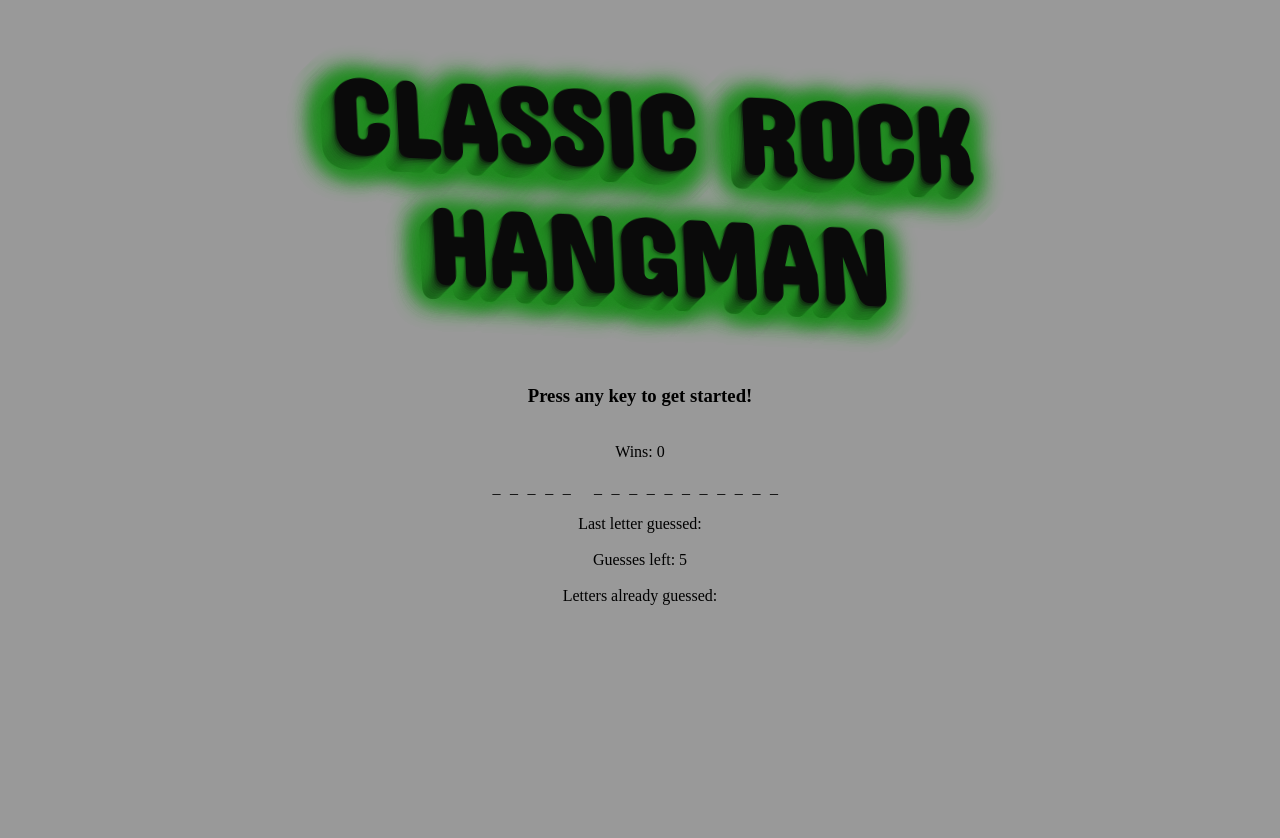
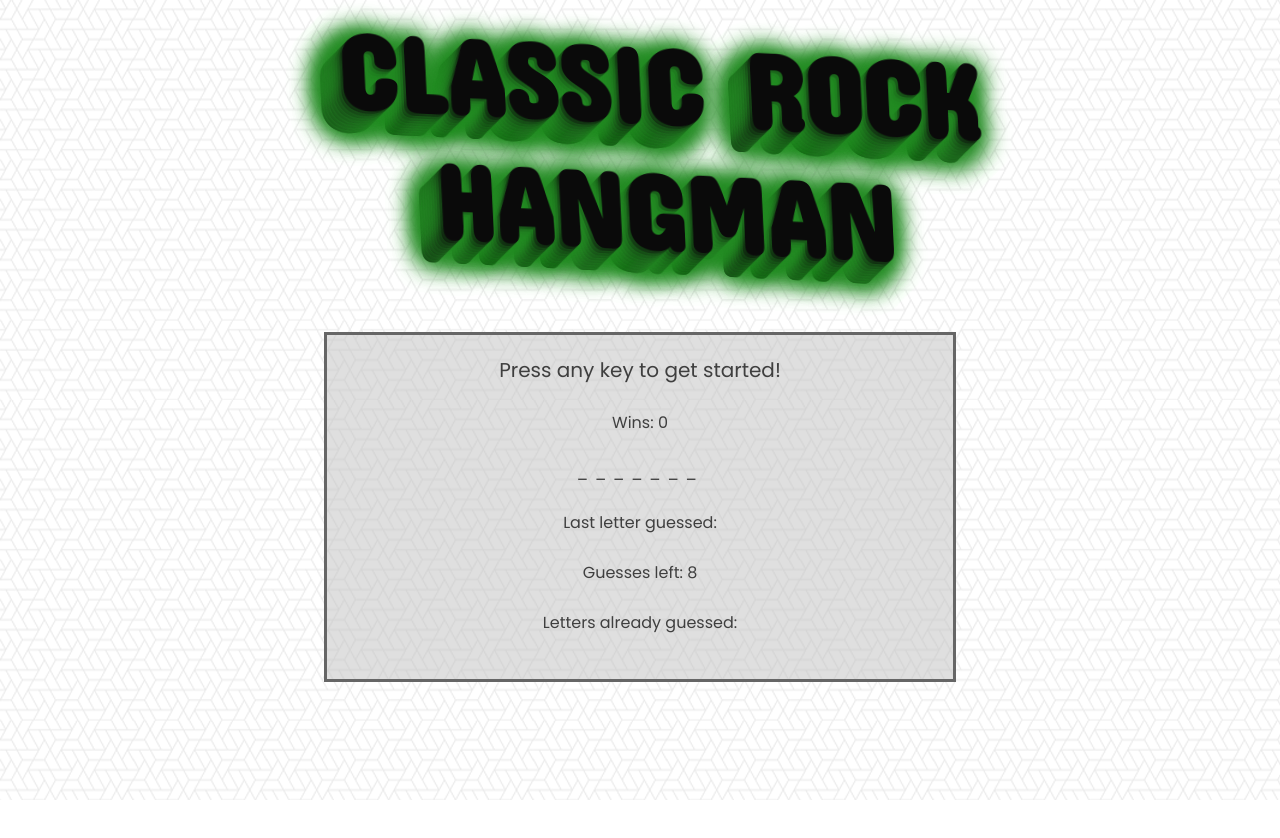
Before and after one commit to mstig/Word-Guess-Game, a plain HTML site: page index.html in a window 1280 px wide. After the commit the page ends 800 px from the top, so only its background shows below. Drawn offline with Linux system fonts and the light colour scheme.

Commit message:
stylized with victory images

```diff
--- a/assets/css/style.css
+++ b/assets/css/style.css
@@ -1,14 +1,41 @@
-@import url(http://fonts.googleapis.com/css?family=Concert+One);
+@import url('https://fonts.googleapis.com/css?family=Concert+One|Poppins');
+
+* { box-sizing:border-box; }
 
 #currentWord {
     /* widens letter spacing of answer to more easily see letter count */
-    letter-spacing: 0.6em
+    letter-spacing: 0.4em
+}
+
+#winner {
+  display: none;
+  font-size: 150%;
+  margin-bottom: 10px;
+}
+#answerImg {
+  width: auto;
+  margin: auto;
+  display: none;
+  margin-bottom: 10px;
+
+}
+
+#text-box, #winner{
+  color: rgb(63, 63, 63);
+  font-family: 'Poppins', sans-serif;
 }
 
 #game-box {
     clear:both;
-    height: 500px;
+    padding: 20px;
+    height: 350px;
+    width: 50%;
+    margin: auto;
+    background-color: rgba(191, 191, 191, 0.5);
+    border: 3px solid #666;
 }
+
+
 
 
 
@@ -17,13 +44,13 @@ h1 {
   clear:both;
 }
 
+#start-banner {
+  font-size: 125%;
+}
 
 
-* { box-sizing:border-box; }
-
 body {
-  background: #999;
-  overflow:hidden;
+  background-image: url("../images/what-the-hex.png");
   text-align:center;
 }
 
@@ -31,7 +58,7 @@ figure {
   transform:rotate3d(1,1,0,25deg);
   transform-origin:center center;
   transform-style:preserve-3d;
-  height: 350px;
+  height: 300px;
 }
 
 h1 {
@@ -44,10 +71,8 @@ h1 {
   position:absolute;
   color:#0a0a0a;
 
-  -webkit-margin-before: 0.33em;
-    -webkit-margin-after: 0.33em;
-    -webkit-margin-start: 0px;
-    -webkit-margin-end: 0px;
+
+    margin: 0px;
 }
 
 @keyframes glow {
@@ -57,12 +82,12 @@ h1 {
   75%{ text-shadow:0 0 30px cyan; }
 }
 
-h1:nth-child(2){ transform:translateZ(5px); }
-h1:nth-child(3){ transform:translateZ(10px);}
-h1:nth-child(4){ transform:translateZ(15px); }
-h1:nth-child(5){ transform:translateZ(20px); }
-h1:nth-child(6){ transform:translateZ(25px); }
-h1:nth-child(7){ transform:translateZ(30px); }
-h1:nth-child(8){ transform:translateZ(35px); }
-h1:nth-child(9){ transform:translateZ(40px); }
-h1:nth-child(10){ transform:translateZ(45px); }
+h1:nth-child(2){ transform:translateZ(8px); }
+h1:nth-child(3){ transform:translateZ(16px);}
+h1:nth-child(4){ transform:translateZ(24px); }
+h1:nth-child(5){ transform:translateZ(32px); }
+h1:nth-child(6){ transform:translateZ(40px); }
+h1:nth-child(7){ transform:translateZ(48px); }
+h1:nth-child(8){ transform:translateZ(56px); }
+h1:nth-child(9){ transform:translateZ(64px); }
+h1:nth-child(10){ transform:translateZ(72px); }
--- a/assets/javascript/game.js
+++ b/assets/javascript/game.js
@@ -2,7 +2,7 @@
 function hangman() {
 
     //initializing variables and arrays for answer bank and selected answer, alphabet to verify inputs and keep track of letter selection
-    var answerBank = ["led zeppelin", "jimi hendrix", "bruce springsteen", "journey", "the who", "zz top", "the allman brothers", "lynyrd skynyrd", "the doors", "fleetwood mac"];
+    var answerBank = ["LED ZEPPELIN", "JIMI HENDRIX", "BRUCE SPRINGSTEEN", "JOURNEY", "THE WHO", "ZZ TOP", "THE ALLMAN BROTHERS", "LYNYRD SKYNYRD", "THE DOORS", "FLEETWOOD MAC", "AC DC", "QUEEN", "TOM PETTY"];
     //picks random item from answerBank
     var answer = answerBank[Math.floor(Math.random() * answerBank.length)];
     console.log(answer);
@@ -18,7 +18,6 @@ function hangman() {
         for (i = 0; i < randomAnswer.length; i++) {
             answerArray.push(randomAnswer[i]);
         }
-        console.log(answerArray);
     }
     function blankPush(randomAnswer) {
         //converts actual letters to blank spaces to hide answer
@@ -60,7 +59,7 @@ function hangman() {
     //new games held the same guessed letter bank if not reset upon initialization
     recentGuess.innerText = "";
     alreadyGuessedBank.innerText = "";
-    chancesLeft.innerText = "5";
+    chancesLeft.innerText = "8";
 
 
     //searches entire answer for instances of guessed letter, pushes indexes into an array
@@ -77,7 +76,7 @@ function hangman() {
     var indexes = [];
 
     //is there a comparator for basic alphabet letters that would make this array unnecessary?
-    var alphabet = ["a", "b", "c", "d", "e", "f", "g", "h", "i", "j", "k", "l", "m", "n", "o", "p", "q", "r", "s", "t", "u", "v", "w", "x", "y", "z"];
+    var alphabet = ["A", "B", "C", "D", "E", "F", "G", "H", "I", "J", "K", "L", "M", "N", "O", "P", "Q", "R", "S", "T", "U", "V", "W", "X", "Y", "Z"];
 
     //declaring userGuess outside of key press funtion for scope
     var userGuess = "";
@@ -88,11 +87,36 @@ function hangman() {
         alreadyGuessed.push(x);
     }
 
+
+    //for win/loss conditions, unhides image panel and displays picture of answer
+    //changes img source to corresponding picture in images folder and adjusts style
+    var answerPic = document.getElementById("answerImg");
+    var winBox = document.getElementById("winner");
+
+     //method to hide previous picture/win banner when game restarts
+    //immediately called when function starts
+
+    function hidePicture() {
+        answerPic.style.display = "none";
+        winBox.style.display = "none";
+    }
+
+    hidePicture();
+
+    function showPicture() {
+        answerPic.src = ("assets/images/" + answer + ".png");
+        answerPic.style.display = "block";
+        winBox.style.display = "block";
+    }
+
+
+
+
     //detects keypress for input
     document.onkeyup = function (event) {
-        //sets keypress as variable and makes lower case for array comparison
+        //sets keypress as variable and makes upper case for array comparison
         userGuess = event.key;
-        userGuess = userGuess.toLowerCase();
+        userGuess = userGuess.toUpperCase();
 
         //method for checking guess against alphabet, already guessed pool, and final answer
         var alphaCheck = alphabet.includes(userGuess);
@@ -128,6 +152,8 @@ function hangman() {
                                 hangman();
                             }
                         }
+
+                        showPicture();
                         //wait 200ms, page was not updating with completed answer before showing alert
                         setTimeout(victory, 200);
 
--- a/index.html
+++ b/index.html
@@ -44,10 +44,16 @@
 
 
     </figure>
+    <img id="answerImg" src="#">
+    <div id="winner">
+    You win!
+    <br>
+    </div>
 
     <div id="game-box">
+        <div id="text-box">
 
-        <h3>Press any key to get started!</h3>
+            <div id="start-banner">Press any key to get started!</div>
 
             <br>
 
@@ -76,7 +82,7 @@
             <div id="alreadyGuessed">Letters already guessed:
                 <span id="lettersGuessed"></span>
             </div>
-
+        </div>
     </div>
 
     <script type="text/javascript">
```
Also changed, not shown: assets/images/AC DC.png (added), assets/images/BRUCE SPRINGSTEEN.png (added), assets/images/FLEETWOOD MAC.png (added), assets/images/JIMI HENDRIX.png (added), assets/images/JOURNEY.png (added), assets/images/LED ZEPPELIN.png (added), assets/images/LYNYRD SKYNYRD.png (added), assets/images/QUEEN.png (added), assets/images/THE ALLMAN BROTHERS.png (added), assets/images/THE DOORS.png (added), assets/images/THE WHO.png (added), assets/images/TOM PETTY.png (added), assets/images/ZZ TOP.png (added), assets/images/what-the-hex.png (added). Lines whose indentation alone changed are shown as unchanged.
